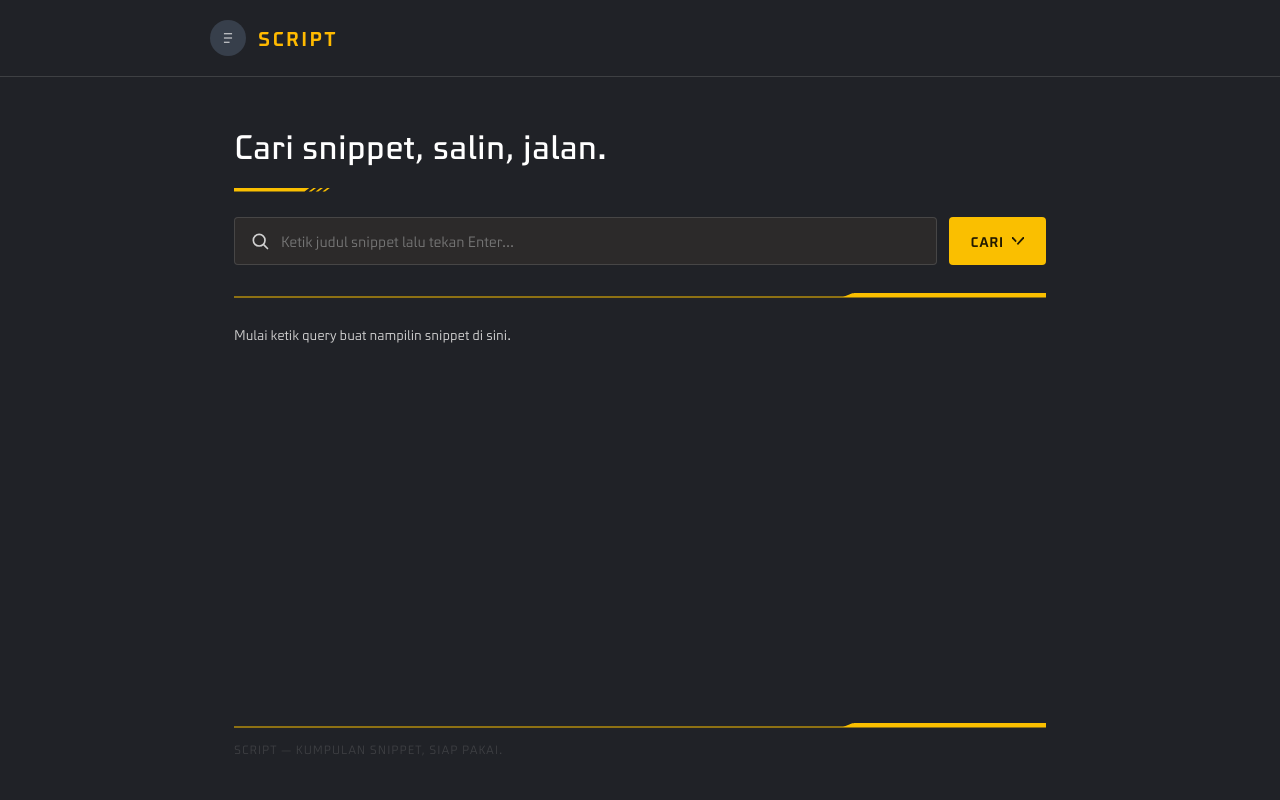
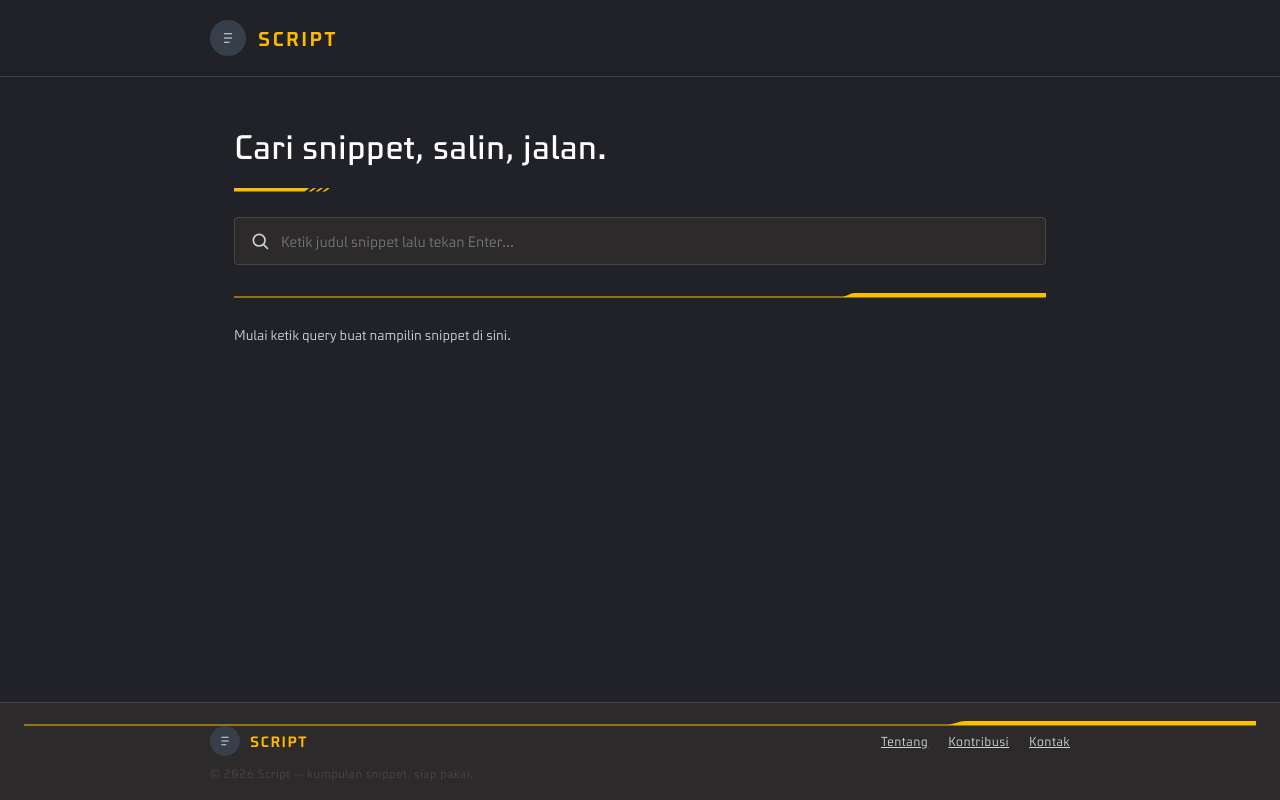
Before and after one commit to Daxzyy/sc-rblx, a React (Vite) app: page / in a window 1280 px wide. Built offline with nearby package versions, Linux system fonts and the light colour scheme.

Commit message:
Update App.jsx

```diff
--- a/src/App.jsx
+++ b/src/App.jsx
@@ -1,16 +1,7 @@
 import { useState, useCallback, useRef } from 'react';
 
-// ---------------------------------------------------------------------------
-// API CONFIG
-// This calls our own serverless function at /api/search, which does the
-// pagination server-side. Set the real upstream URL via the SCRIPT_API_URL
-// environment variable in Vercel — no code changes needed.
-// ---------------------------------------------------------------------------
 const API_BASE_URL = '/api/search';
 
-// ---------------------------------------------------------------------------
-// Inline icons
-// ---------------------------------------------------------------------------
 function ChevronAccent({ className }) {
   return (
     <svg className={className} width="12" height="12" viewBox="0 0 12 12" fill="none" xmlns="http://www.w3.org/2000/svg" aria-hidden="true">
@@ -66,9 +57,6 @@ function CheckGlyph() {
   );
 }
 
-// ---------------------------------------------------------------------------
-// Snippet card
-// ---------------------------------------------------------------------------
 function SnippetCard({ title, code }) {
   const [copied, setCopied] = useState(false);
   const timeoutRef = useRef(null);
@@ -77,7 +65,6 @@ function SnippetCard({ title, code }) {
     try {
       await navigator.clipboard.writeText(code);
     } catch {
-      // Fallback for environments without clipboard API access
       const textarea = document.createElement('textarea');
       textarea.value = code;
       textarea.style.position = 'fixed';
@@ -116,13 +103,10 @@ function SnippetCard({ title, code }) {
   );
 }
 
-// ---------------------------------------------------------------------------
-// App
-// ---------------------------------------------------------------------------
 export default function App() {
   const [query, setQuery] = useState('');
   const [results, setResults] = useState([]);
-  const [status, setStatus] = useState('idle'); // idle | loading | success | error
+  const [status, setStatus] = useState('idle');
   const [errorMessage, setErrorMessage] = useState('');
   const [hasSearched, setHasSearched] = useState(false);
 
@@ -204,10 +188,6 @@ export default function App() {
                 aria-label="Cari snippet"
               />
             </div>
-            <button type="submit" style={styles.searchButton}>
-              Cari
-              <ChevronAccent />
-            </button>
           </form>
         </section>
 
@@ -224,7 +204,7 @@ export default function App() {
             <div style={styles.errorBox}>
               <p style={{ margin: 0 }}>{errorMessage}</p>
               <p style={{ margin: '6px 0 0', color: 'var(--light-text)', fontSize: 13 }}>
-                Pastikan endpoint API di <code>API_BASE_URL</code> (src/App.jsx) sudah diarahkan ke backend kamu.
+                Pastikan environment variable SCRIPT_API_URL sudah diisi di Vercel.
               </p>
             </div>
           )}
@@ -247,21 +227,38 @@ export default function App() {
 
       <footer style={styles.footer}>
         <AngledDivider />
-        <p style={styles.footerText}>Script — kumpulan snippet, siap pakai.</p>
+        <div style={styles.footerContent}>
+          <div style={styles.footerBrand}>
+            <div style={styles.footerBadge}>
+              <svg width="18" height="18" viewBox="0 0 64 64" xmlns="http://www.w3.org/2000/svg" aria-hidden="true">
+                <rect x="19" y="17" width="26" height="3" fill="#F2F2F2" />
+                <rect x="19" y="30.5" width="26" height="3" fill="#F2F2F2" />
+                <rect x="19" y="44" width="18" height="3" fill="#F2F2F2" />
+              </svg>
+            </div>
+            <span style={styles.footerBrandText}>SCRIPT</span>
+          </div>
+          <nav style={styles.footerNav}>
+            <a href="#" style={styles.footerLink}>Tentang</a>
+            <a href="#" style={styles.footerLink}>Kontribusi</a>
+            <a href="#" style={styles.footerLink}>Kontak</a>
+          </nav>
+        </div>
+        <p style={styles.footerCopyright}>
+          © {new Date().getFullYear()} Script — kumpulan snippet, siap pakai.
+        </p>
       </footer>
     </div>
   );
 }
 
-// ---------------------------------------------------------------------------
-// Styles
-// ---------------------------------------------------------------------------
 const styles = {
   page: {
     minHeight: '100vh',
     display: 'flex',
     flexDirection: 'column',
     background: 'var(--background)',
+    paddingBottom: 120,
   },
   header: {
     padding: '20px 24px',
@@ -337,24 +334,6 @@ const styles = {
     padding: '14px 16px 14px 46px',
     outline: 'none',
   },
-  searchButton: {
-    display: 'inline-flex',
-    alignItems: 'center',
-    gap: 8,
-    justifyContent: 'center',
-    background: 'var(--gold)',
-    color: '#221a00',
-    border: 'none',
-    borderRadius: 4,
-    fontFamily: 'var(--font-family)',
-    fontWeight: 700,
-    fontSize: 14,
-    letterSpacing: '0.06em',
-    textTransform: 'uppercase',
-    padding: '0 22px',
-    cursor: 'pointer',
-    transition: 'background 0.15s ease',
-  },
   statusText: {
     color: 'var(--light-text)',
     fontSize: 14,
@@ -427,16 +406,62 @@ const styles = {
     whiteSpace: 'pre',
   },
   footer: {
-    padding: '24px 24px 32px',
+    position: 'fixed',
+    bottom: 0,
+    left: 0,
+    right: 0,
+    background: 'var(--panel-bg)',
+    borderTop: '1px solid var(--border-subtle)',
+    padding: '18px 24px 20px',
+    zIndex: 10,
+  },
+  footerContent: {
+    display: 'flex',
+    alignItems: 'center',
+    justifyContent: 'space-between',
+    flexWrap: 'wrap',
+    gap: 16,
     maxWidth: 860,
     margin: '0 auto',
-    width: '100%',
   },
-  footerText: {
-    marginTop: 14,
+  footerBrand: {
+    display: 'flex',
+    alignItems: 'center',
+    gap: 10,
+  },
+  footerBadge: {
+    width: 30,
+    height: 30,
+    borderRadius: '50%',
+    background: '#373F4B',
+    display: 'flex',
+    alignItems: 'center',
+    justifyContent: 'center',
+    flexShrink: 0,
+  },
+  footerBrandText: {
+    fontFamily: 'var(--font-family)',
+    fontWeight: 700,
+    fontSize: 15,
+    letterSpacing: '0.1em',
+    color: 'var(--gold-text)',
+  },
+  footerNav: {
+    display: 'flex',
+    gap: 20,
+    flexWrap: 'wrap',
+  },
+  footerLink: {
+    fontSize: 13,
+    letterSpacing: '0.03em',
+    color: 'var(--light-text)',
+  },
+  footerCopyright: {
+    marginTop: 10,
+    maxWidth: 860,
+    margin: '10px auto 0',
     fontSize: 12,
-    letterSpacing: '0.08em',
-    textTransform: 'uppercase',
+    letterSpacing: '0.04em',
     color: 'var(--border-subtle)',
   },
 };
```
